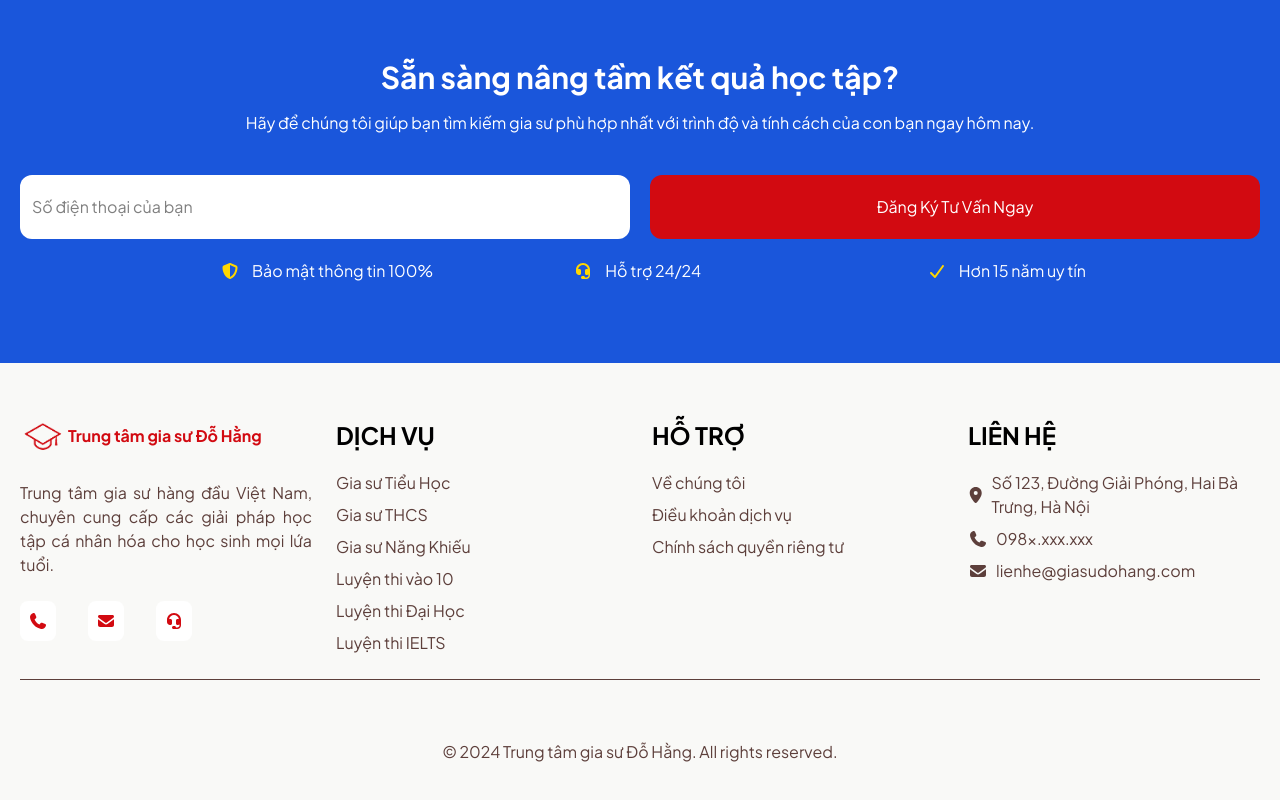
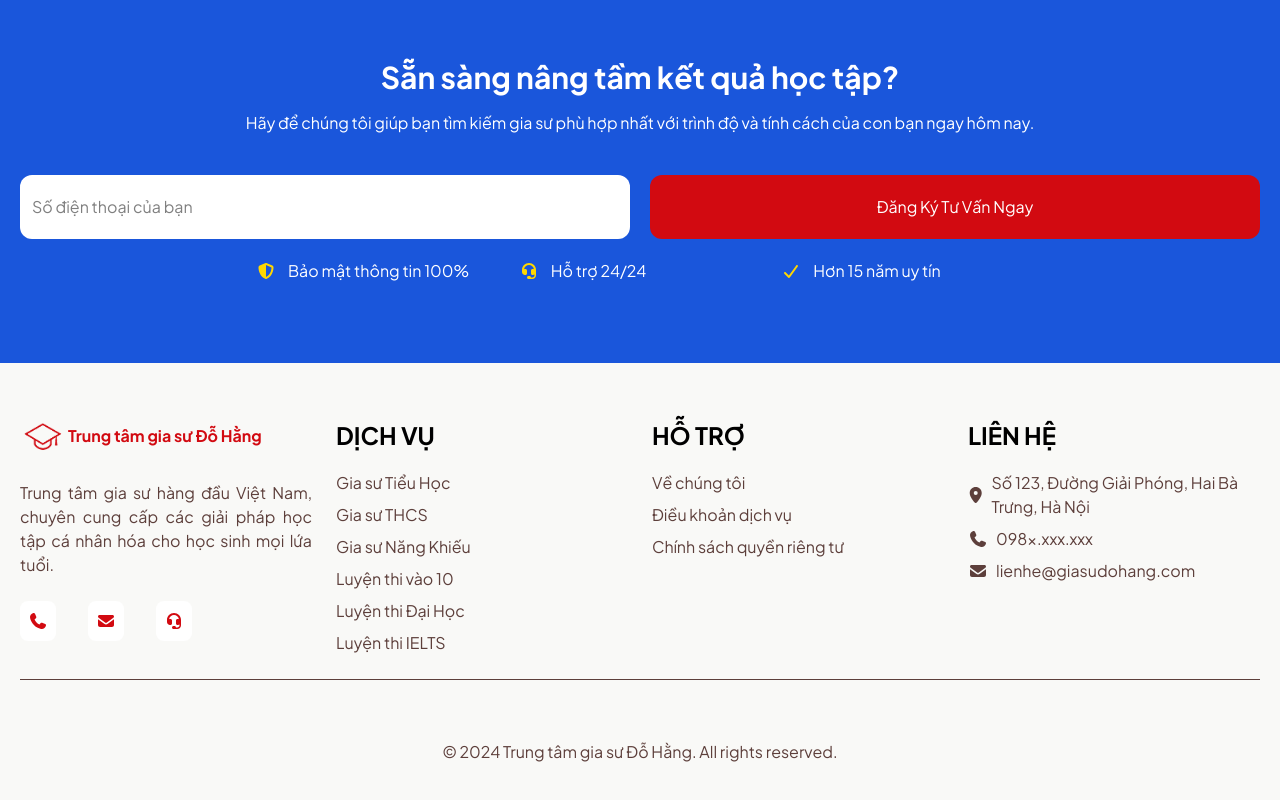
Before and after one commit to binhv005/tutor-website-project, a React (Vite) app in the folder tutor-frontend/: page / in a window 1280 px wide. Shown: the part 2108-2908 px from the top of the page. Built offline with nearby package versions, Linux system fonts and the light colour scheme; the HTML template or start-up script is replaced by a standard one.

Commit message:
refactor: optimize ContactCard component structure

```diff
--- a/tutor-frontend/src/components/ContactCard.jsx
+++ b/tutor-frontend/src/components/ContactCard.jsx
@@ -1,25 +1,6 @@
 import { FontAwesomeIcon } from "@fortawesome/react-fontawesome";
-import {
-  faCheck,
-  faShieldHalved,
-  faHeadset,
-} from "@fortawesome/free-solid-svg-icons";
 
-function ContactCard() {
-  const commit = [
-    {
-      icon: faShieldHalved,
-      text: "Bảo mật thông tin 100%",
-    },
-    {
-      icon: faHeadset,
-      text: "Hỗ trợ 24/24",
-    },
-    {
-      icon: faCheck,
-      text: "Hơn 15 năm uy tín",
-    },
-  ];
+function ContactCard({ data }) {
   return (
     <div className="px-5 py-20 bg-tertiary ">
       <div className="text-center text-white">
@@ -35,17 +16,18 @@ function ContactCard() {
       <div className="grid grid-cols-1 lg:grid-cols-2 gap-5 py-5">
         <input
           type="text"
+          name="phoneInput"
           placeholder="Số điện thoại của bạn"
           className="bg-white px-3 py-5 rounded-xl"
         />
-        <button className="bg-primary text-white rounded-xl px-3 py-5 hover:bg-red-600`">
+        <button className="bg-primary text-white rounded-xl px-3 py-5 hover:bg-red-600">
           Đăng Ký Tư Vấn Ngay
         </button>
       </div>
 
-      <div className="grid grid-cols-1 lg:grid-cols-3 lg:ml-50 gap-5">
-        {commit.map((item, index) => (
-          <div key={index} className="flex items-center gap-3">
+      <div className="grid grid-cols-1 lg:grid-cols-3 lg:max-w-screen-md lg:mx-auto gap-5">
+        {data.map((item) => (
+          <div key={item.id} className="flex items-center gap-3">
             <FontAwesomeIcon icon={item.icon} className="text-secondary" />
             <p className="text-white">{item.text}</p>
           </div>
```
